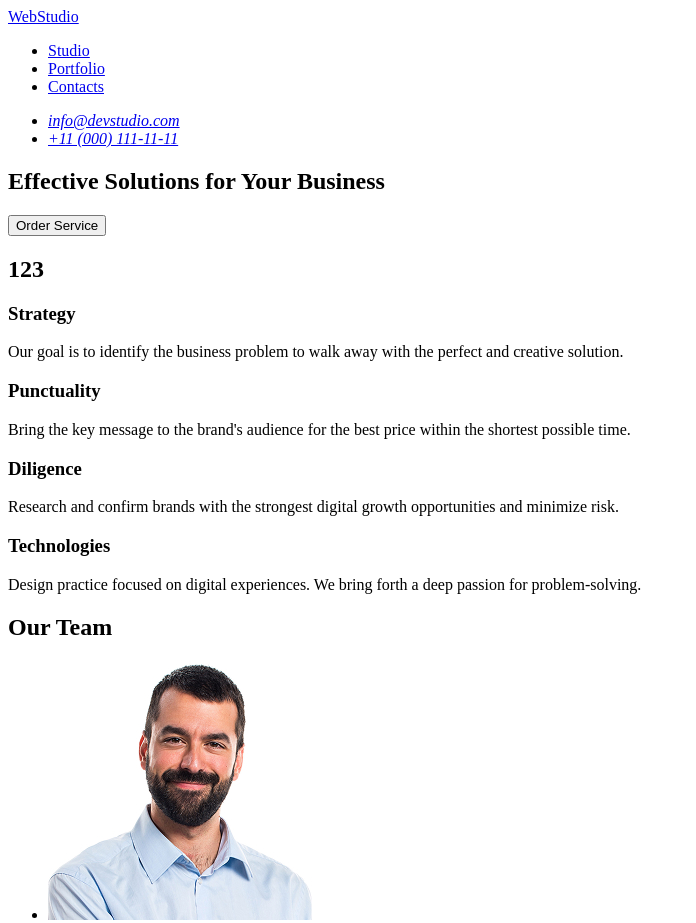
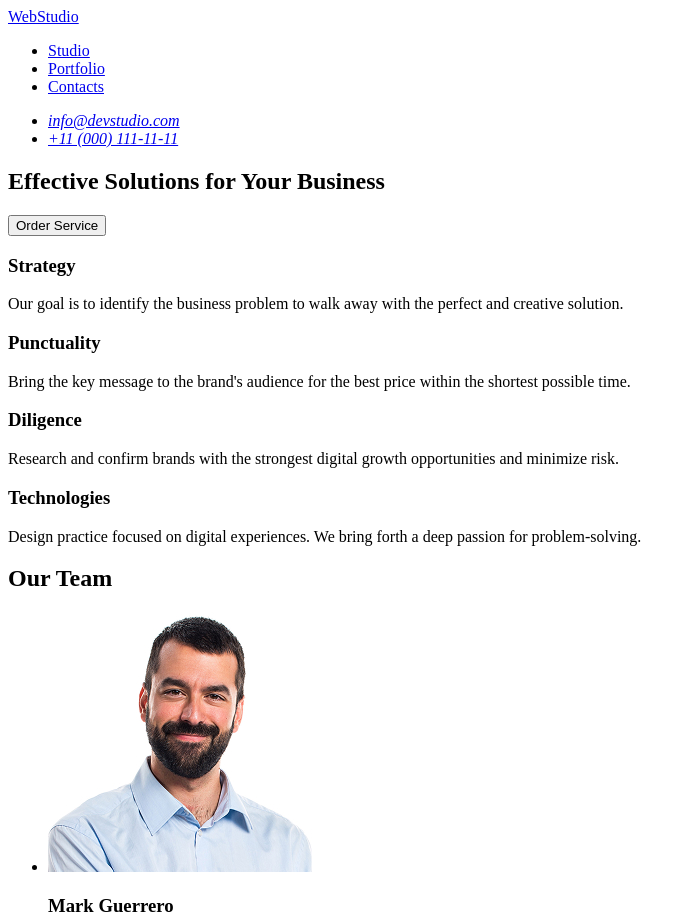
Before and after one commit to Olkomusiy/goit-markup-hw-01, a plain HTML site: page index.html in a window 1280 px wide. Shown: the top 923 px of the page, without its empty margins (0-696 px from the left). Drawn offline with Linux system fonts and the light colour scheme.

Commit message:
Update index.html

```diff
--- a/index.html
+++ b/index.html
@@ -34,7 +34,6 @@ for Your Business"
         <button type="button">Order Service</button>
       </section>
       <section>
-        <h2>123</h2>
         <h3>Strategy</h3>
         <p>
           Our goal is to identify the business problem to walk away with the
```
